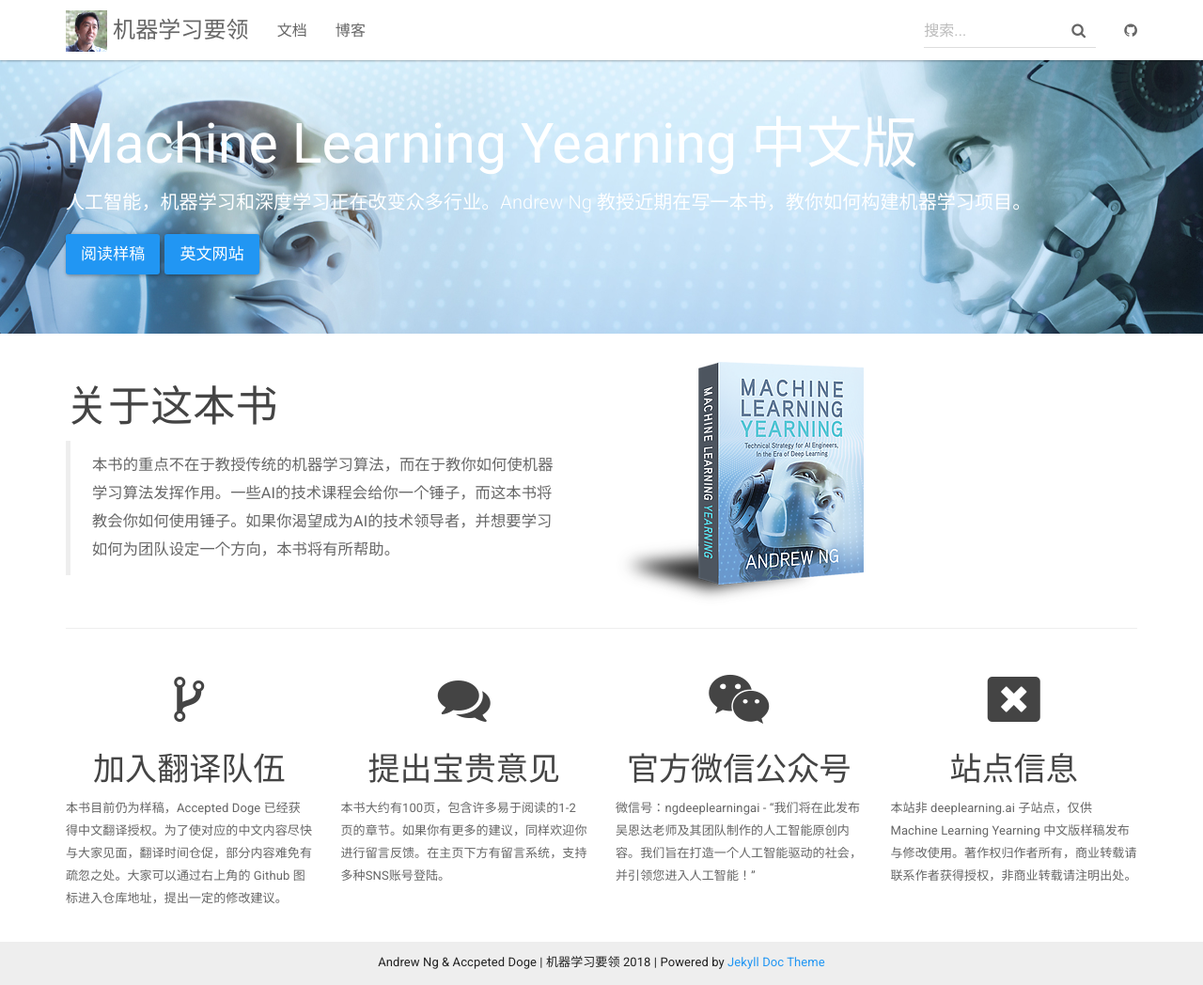
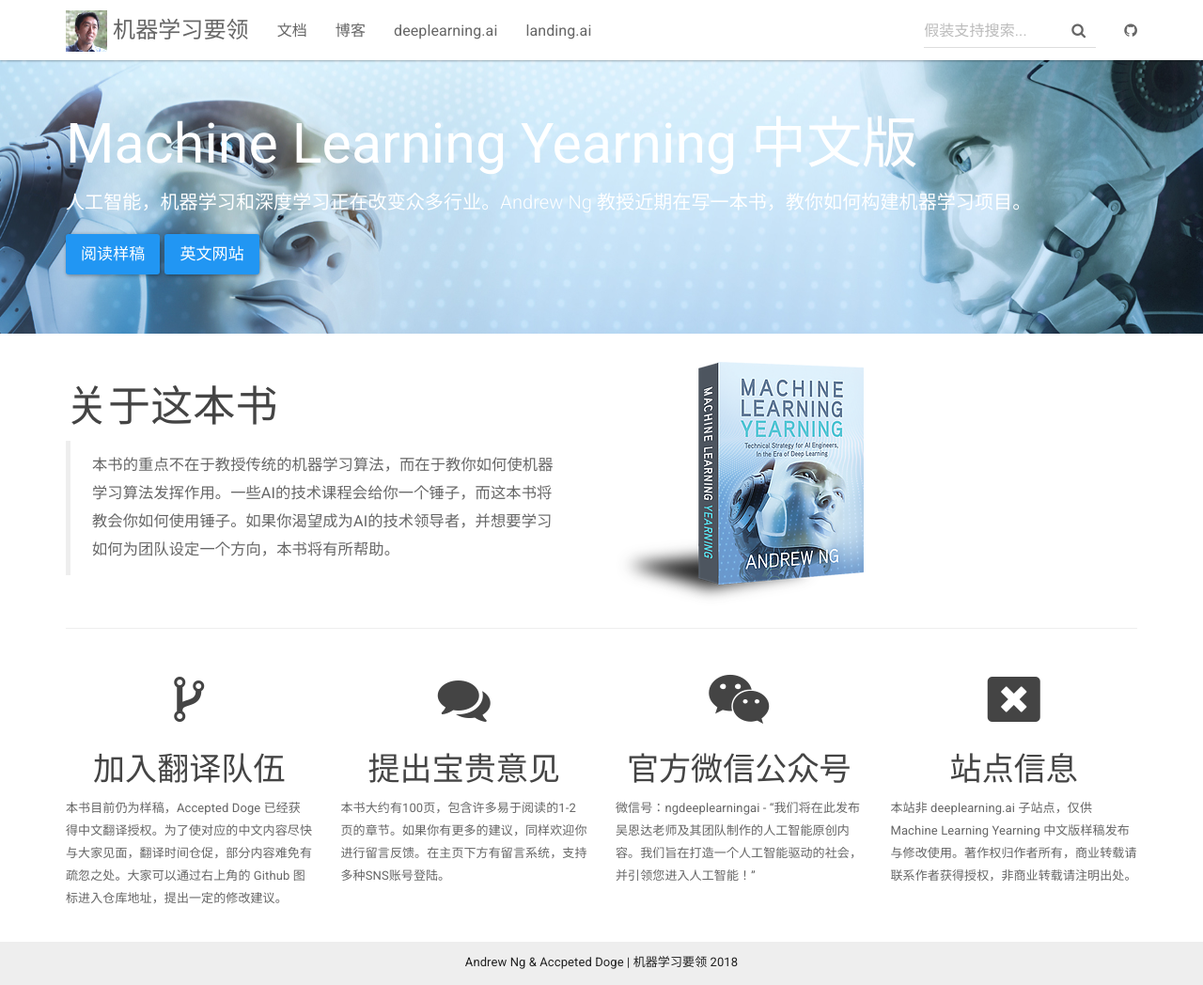
Before and after one commit to deeplearning-ai/machine-learning-yearning-cn, a Jekyll site: the page built from index.html, in a window 1280 px wide and 1048 px high. Shown: the whole window at 94% size. Built offline with Jekyll 4.4.1, drawn with Linux system fonts in a browser that asks for light colours; nearby versions of some CDN libraries; comment, search, counter and statistics services are not loaded.

Commit message:
add *.ai navgation

```diff
--- a/_includes/footer.html
+++ b/_includes/footer.html
@@ -2,8 +2,7 @@
     <div class="container">
 
         <p class="text-center">
-            Andrew Ng & Accpeted Doge | {{ site.title }} {{ site.time | date: '%Y' }} |
-            Powered by <a href="https://github.com/aksakalli/jekyll-doc-theme">Jekyll Doc Theme</a>
+            Andrew Ng & Accpeted Doge | {{ site.title }} {{ site.time | date: '%Y' }}
         </p>
         <!-- <p class="text-muted">Place sticky footer content here.</p> -->
     </div>
--- a/_includes/head.html
+++ b/_includes/head.html
@@ -15,18 +15,5 @@
 
     <link rel="canonical" href="{{ page.url | replace:'index.html','' | prepend: site.baseurl | prepend: site.url }}">
     <link rel="alternate" type="application/rss+xml" title="{{ site.title }}" href="{{ "/feed.xml" | prepend: site.baseurl | prepend: site.url }}" />
-    <script type="text/x-mathjax-config">
-      MathJax.Hub.Config({
-        extensions: ["tex2jax.js"],
-        jax: ["input/TeX", "output/SVG"],
-        tex2jax: {
-          inlineMath: [ ['$','$'], ["\\(","\\)"] ],
-          displayMath: [ ['$$','$$'], ["\\[","\\]"] ],
-          processEscapes: true
-        },
-        "HTML-CSS": { fonts: ["TeX"] }
-      });
-    </script>
-    <script type="text/javascript" src="http://cdn.mathjax.org/mathjax/latest/MathJax.js?config=TeX-AMS-MML_HTMLorMML">
     </script>
 </head>
--- a/_includes/js_files.html
+++ b/_includes/js_files.html
@@ -5,3 +5,17 @@
 <script src="{{"/js/bootstrap.min.js " | prepend: site.baseurl }} "></script>
 <script src="{{"/js/typeahead.bundle.min.js " | prepend: site.baseurl }} "></script>
 <script src="{{"/js/main.js " | prepend: site.baseurl }} "></script>
+<script type="text/x-mathjax-config">
+      MathJax.Hub.Config({
+        extensions: ["tex2jax.js"],
+        jax: ["input/TeX", "output/SVG"],
+        tex2jax: {
+          inlineMath: [ ['$','$'], ["\\(","\\)"] ],
+          displayMath: [ ['$$','$$'], ["\\[","\\]"] ],
+          processEscapes: true
+        },
+        "HTML-CSS": { fonts: ["TeX"] }
+      });
+    </script>
+<script type="text/javascript" src="http://cdn.mathjax.org/mathjax/latest/MathJax.js?config=TeX-AMS-MML_HTMLorMML">
+</script>
--- a/_includes/topnav.html
+++ b/_includes/topnav.html
@@ -15,11 +15,13 @@
             <ul class="nav navbar-nav">
                 <li {% if page.sectionid=='docs' %} class="active" {% endif %}><a href="{{ "/docs/home/" | prepend: site.baseurl }}">文档</a></li>
                 <li {% if page.sectionid=='blog' %} class="active" {% endif %}><a href="{{ site.posts.first.url | prepend: site.baseurl }}">博客</a></li>
+                <li><a href="https://www.deeplearning.ai/">deeplearning.ai</a></li>
+                <li><a href="https://www.landing.ai/">landing.ai</a></li>
             </ul>
             <div class="navbar-right">
                 <form class="navbar-form navbar-left">
                     <div class="form-group has-feedback">
-                        <input id="search-box" type="text" class="form-control" placeholder="搜索...">
+                        <input id="search-box" type="text" class="form-control" placeholder="假装支持搜索...">
                         <i class="fa fa-search form-control-feedback"></i>
                     </div>
                 </form>
```
